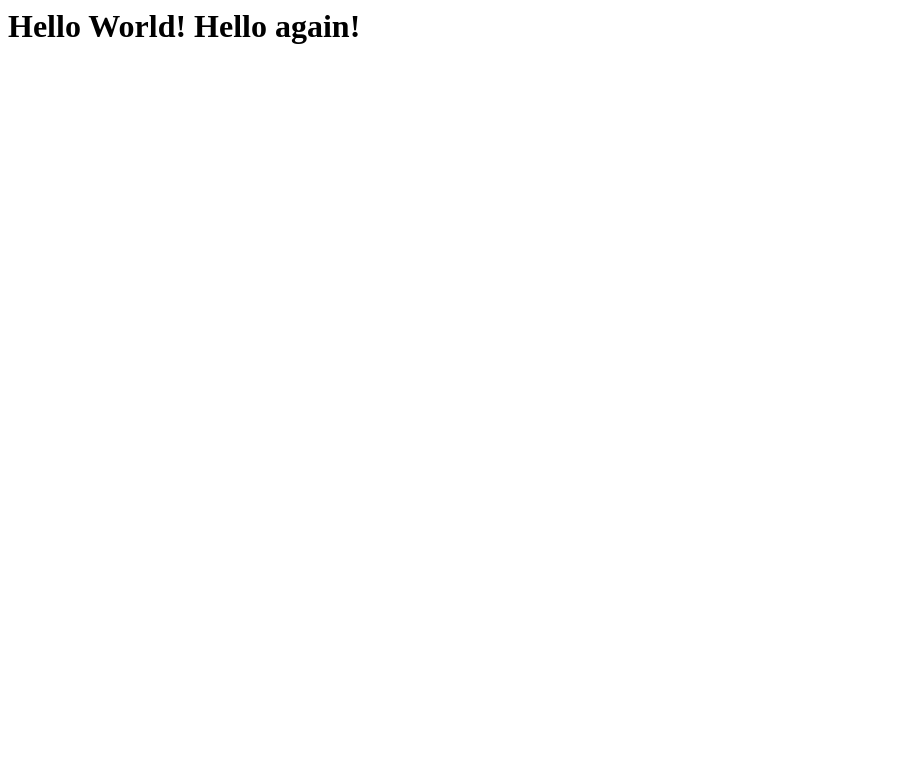
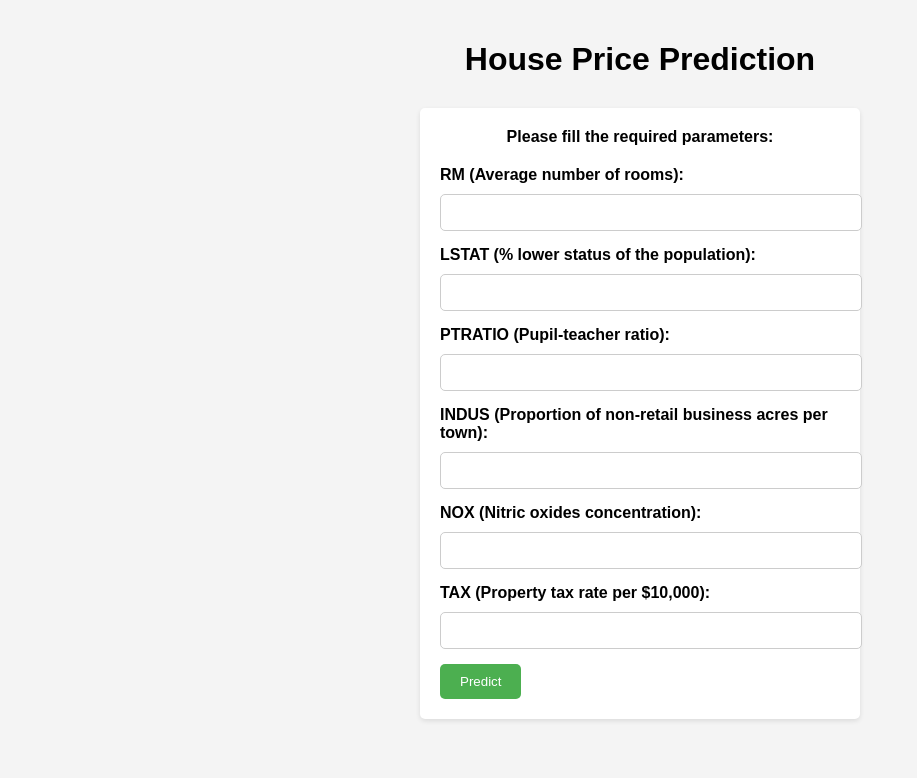
Before and after one commit to vegli/BostonHousePrice, a Flask app: page / in a window 1280 px wide. Shown: the top 778 px of the page, without its empty margins (0-917 px from the left). Run offline with Flask 3, Linux system fonts and the light colour scheme; parts of the project's set-up code (start-up, migrations or seed data) failed here and were passed over.

Commit message:
Web app is ready

```diff
--- a/app.py
+++ b/app.py
@@ -23,6 +23,14 @@ def predict_api():
     print(output[0])
     return jsonify(output[0])
 
+@app.route("/predict",methods=['POST'])
+def predict():
+    data = [float(x) for x in request.form.values()]
+    final_input = scalar.transform(np.array(data).reshape(1,-1))
+    print(final_input)
+    output = regmodel.predict(final_input)[0]
+    return render_template("home.html",prediction_text="The House price prediction is {}".format(output))
+
 
 if __name__=='__main__':
     app.run(debug=True)
--- a/templates/home.html
+++ b/templates/home.html
@@ -1,4 +1,149 @@
-<h1>
-    Hello World!
-    Hello again!
-</h1>
+<!DOCTYPE html>
+<html>
+<head>
+  <title>House Price Prediction</title>
+  <style>
+    body {
+      font-family: Arial, sans-serif;
+      background-color: #f4f4f4;
+      padding: 20px;
+      margin: 0;
+    }
+
+    h1 {
+      text-align: center;
+      margin-bottom: 30px;
+    }
+
+    form {
+      max-width: 400px;
+      margin: 0 auto;
+      background-color: #fff;
+      padding: 20px;
+      border-radius: 5px;
+      box-shadow: 0 2px 5px rgba(0, 0, 0, 0.1);
+    }
+
+    label {
+      display: block;
+      font-weight: bold;
+      margin-bottom: 10px;
+    }
+
+    .form-header {
+      text-align: center;
+      font-weight: bold;
+      margin-bottom: 20px;
+    }
+
+    input[type="text"] {
+      width: 100%;
+      padding: 10px;
+      border-radius: 5px;
+      border: 1px solid #ccc;
+      margin-bottom: 15px;
+    }
+
+    button[type="submit"] {
+      background-color: #4caf50;
+      color: #fff;
+      padding: 10px 20px;
+      border: none;
+      border-radius: 5px;
+      cursor: pointer;
+    }
+
+    button[type="submit"]:hover {
+      background-color: #45a049;
+    }
+
+    #prediction-result {
+      margin-top: 20px;
+      display: none;
+    }
+
+    #predicted-price {
+        font-weight: bold;
+        font-size: 18px;
+        padding: 10px;
+        border: 1px solid #ccc;
+        border-radius: 5px;
+        margin-top: 10px;
+    }
+  </style>
+</head>
+<body>
+  <h1>House Price Prediction</h1>
+
+  <form id="prediction-form">
+    <div class="form-header">Please fill the required parameters:</div>
+
+    <label for="rm">RM (Average number of rooms):</label>
+    <input type="text" id="rm" name="rm" required>
+
+    <label for="lstat">LSTAT (% lower status of the population):</label>
+    <input type="text" id="lstat" name="lstat" required>
+
+    <label for="ptratio">PTRATIO (Pupil-teacher ratio):</label>
+    <input type="text" id="ptratio" name="ptratio" required>
+
+    <label for="indus">INDUS (Proportion of non-retail business acres per town):</label>
+    <input type="text" id="indus" name="indus" required>
+
+    <label for="nox">NOX (Nitric oxides concentration):</label>
+    <input type="text" id="nox" name="nox" required>
+
+    <label for="tax">TAX (Property tax rate per $10,000):</label>
+    <input type="text" id="tax" name="tax" required>
+
+    <button type="submit">Predict</button>
+  </form>
+
+  <div id="prediction-result">
+    <h2>Prediction Result:</h2>
+    <p id="predicted-price"></p>
+  </div>
+
+  <script>
+    const form = document.getElementById('prediction-form');
+    const resultContainer = document.getElementById('prediction-result');
+    const predictedPrice = document.getElementById('predicted-price');
+
+    form.addEventListener('submit', function(event) {
+      event.preventDefault();
+
+      const rm = parseFloat(document.getElementById('rm').value);
+      const lstat = parseFloat(document.getElementById('lstat').value);
+      const ptratio = parseFloat(document.getElementById('ptratio').value);
+      const indus = parseFloat(document.getElementById('indus').value);
+      const nox = parseFloat(document.getElementById('nox').value);
+      const tax = parseFloat(document.getElementById('tax').value);
+
+      fetch('/predict_api', {
+        method: 'POST',
+        headers: {
+          'Content-Type': 'application/json'
+        },
+        body: JSON.stringify({
+          data: {
+            rm: rm,
+            lstat: lstat,
+            ptratio: ptratio,
+            indus: indus,
+            nox: nox,
+            tax: tax
+          }
+        })
+      })
+      .then(response => response.json())
+      .then(data => {
+        predictedPrice.textContent = `Predicted Median Price (in 1000$): $${data}`;
+        resultContainer.style.display = 'block';
+      })
+      .catch(error => {
+        console.error('Error:', error);
+      });
+    });
+  </script>
+
+</body>
```
